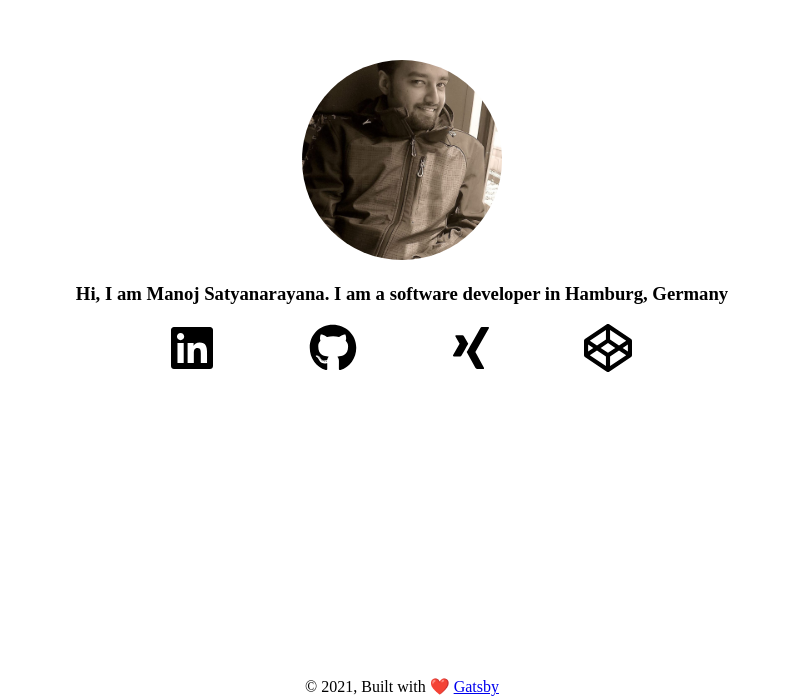
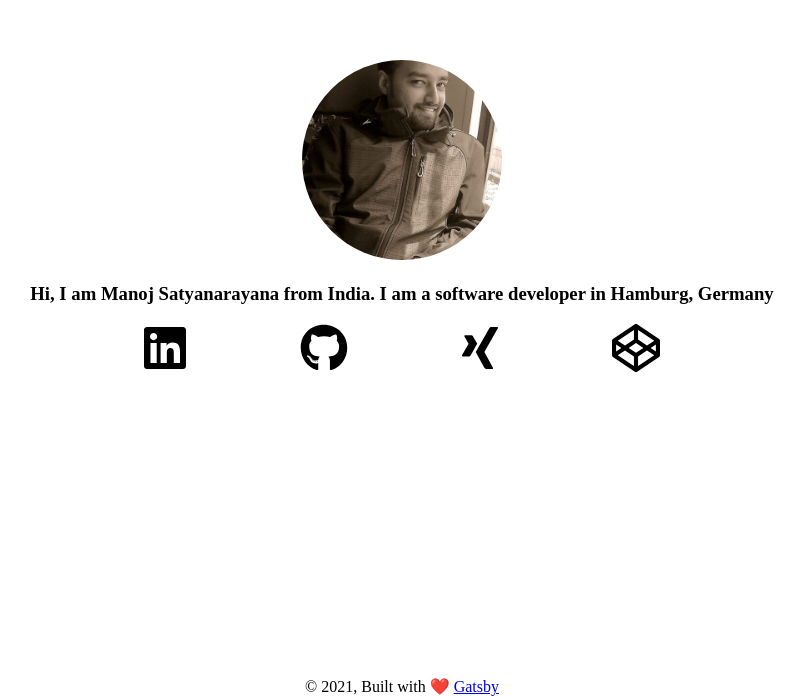
Before and after one commit to manojsatya/manojsatya.github.io, a Gatsby site: page / in a window 1280 px wide. Shown: the part 104-800 px from the top of the page, without its empty margins (238-1042 px from the left). Built offline with nearby package versions, Linux system fonts and the light colour scheme; Gatsby itself is replaced by a stand-in of ours.

Commit message:
Edit sentence

```diff
--- a/src/pages/index.js
+++ b/src/pages/index.js
@@ -39,8 +39,8 @@ const IndexPage = () => (
           <img src={imgSrc} />
         </ImageWrapper>
         <h3>
-          Hi, I am Manoj Satyanarayana. I am a software developer in Hamburg,
-          Germany
+          Hi, I am Manoj Satyanarayana from India. I am a software developer in
+          Hamburg, Germany
         </h3>
         <IconsWrapper>
           <IconLink
```
